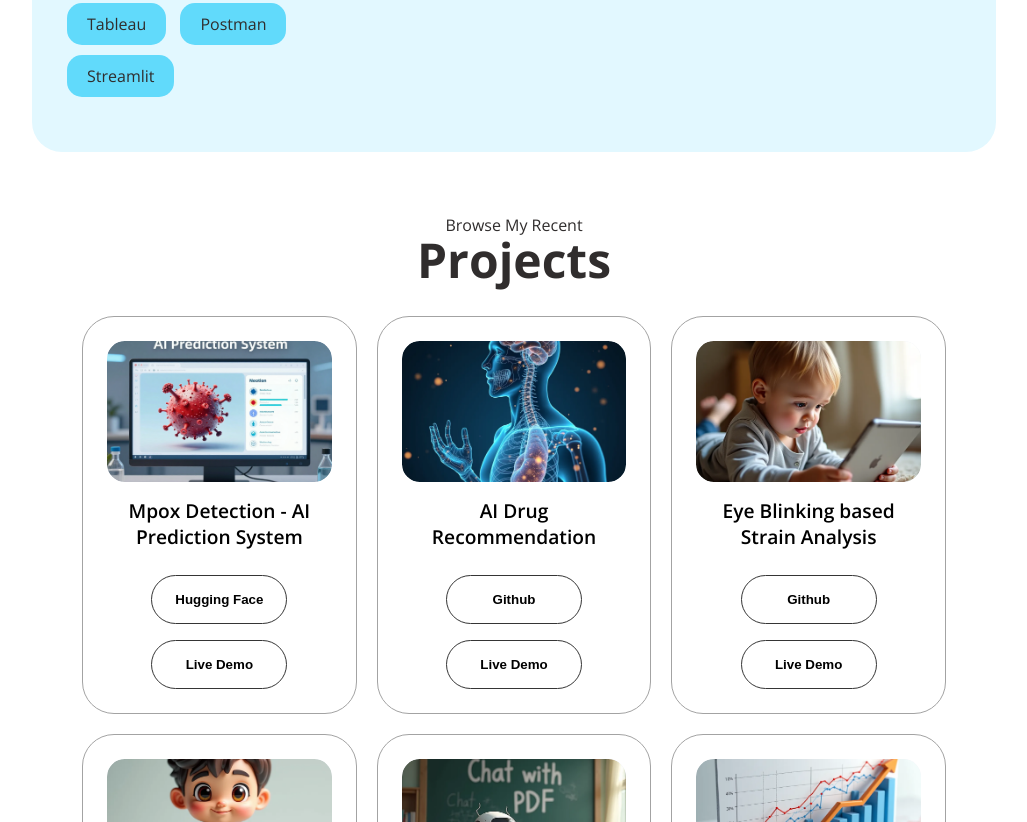
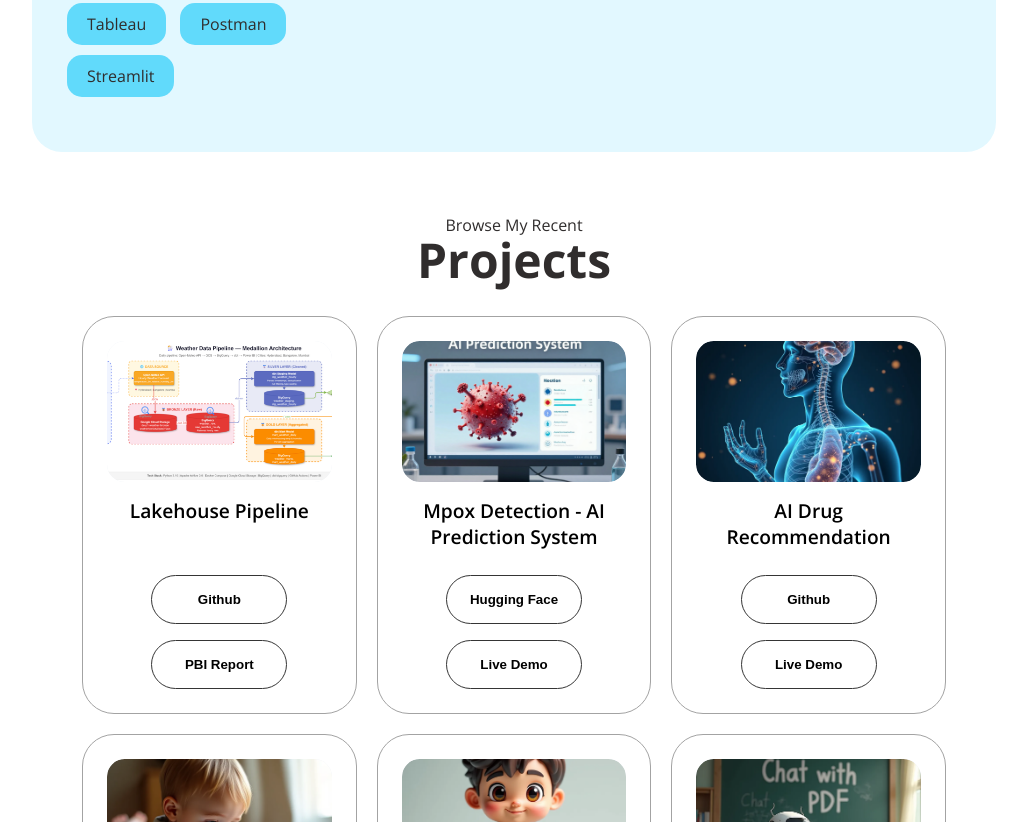
Before and after one commit to Abdul-Khadar-Jilani/Abdul-Khadar-Jilani.github.io, a website: page public/index.html in a window 1280 px wide. Shown: the part 1978-2800 px from the top of the page, without its empty margins (126-1153 px from the left). Drawn offline with nearby package versions, Linux system fonts and the light colour scheme.

Commit message:
feat: add new lakehouse project

```diff
--- a/public/index.html
+++ b/public/index.html
@@ -307,6 +307,22 @@
           <div class="about-containers">
             <div class="details-container color-container">
               <div class="article-container">
+                <img src="./assets/lakehouse-pipeline.png" alt="Lakehouse Pipeline" class="project-img" />
+              </div>
+              <h2 class="experience-sub-title project-title">Lakehouse Pipeline</h2>
+              <div class="btn-container">
+                <button class="btn btn-color-2 project-btn"
+                  onclick="location.href='https://github.com/Abdul-Khadar-Jilani/Lakehouse-Pipeline'">
+                  Github
+                </button>
+                <button class="btn btn-color-2 project-btn"
+                  onclick="location.href='https://github.com/Abdul-Khadar-Jilani/Lakehouse-Pipeline#power-bi'">
+                  PBI Report
+                </button>
+              </div>
+            </div>
+            <div class="details-container color-container">
+              <div class="article-container">
                 <img src="./assets/project-6.png" alt="Project 6" class="project-img" />
               </div>
               <h2 class="experience-sub-title project-title">Mpox Detection - AI Prediction System</h2>
```
Also changed, not shown: public/assets/lakehouse-pipeline.png (added).
